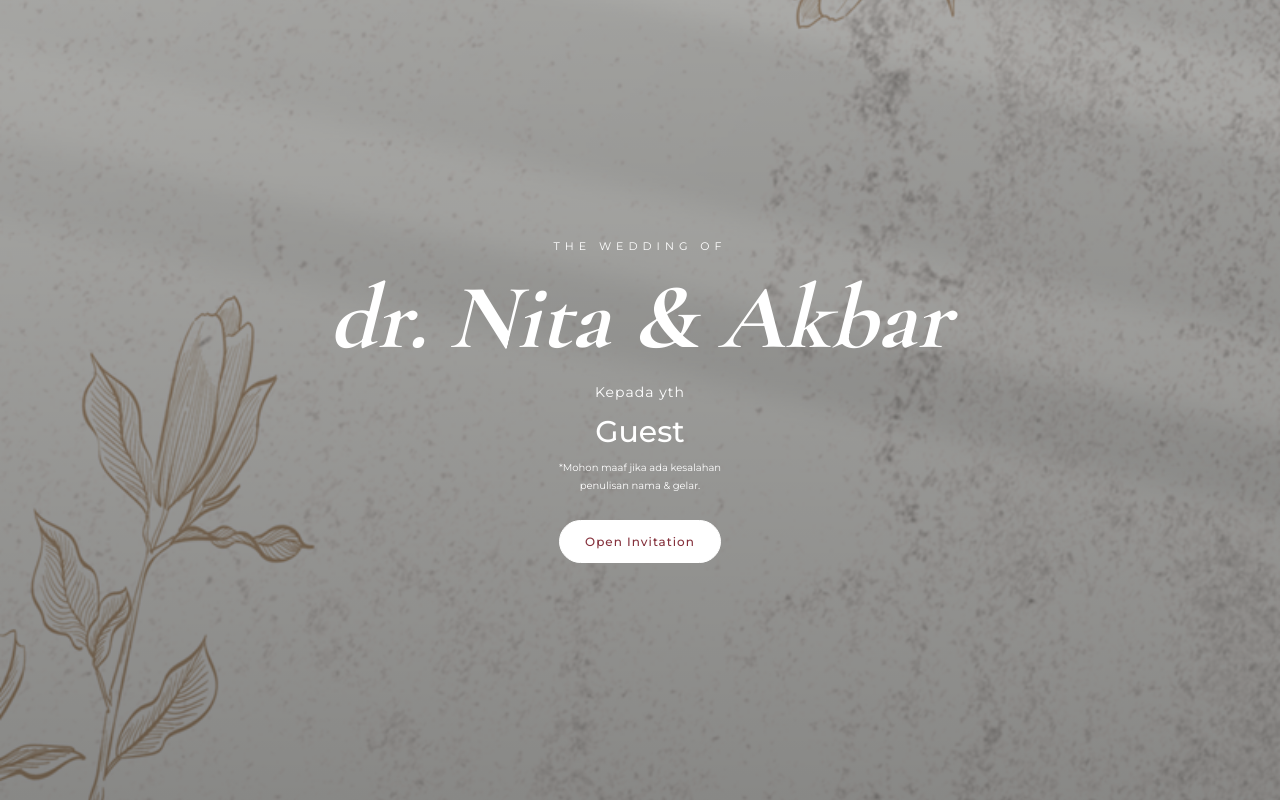
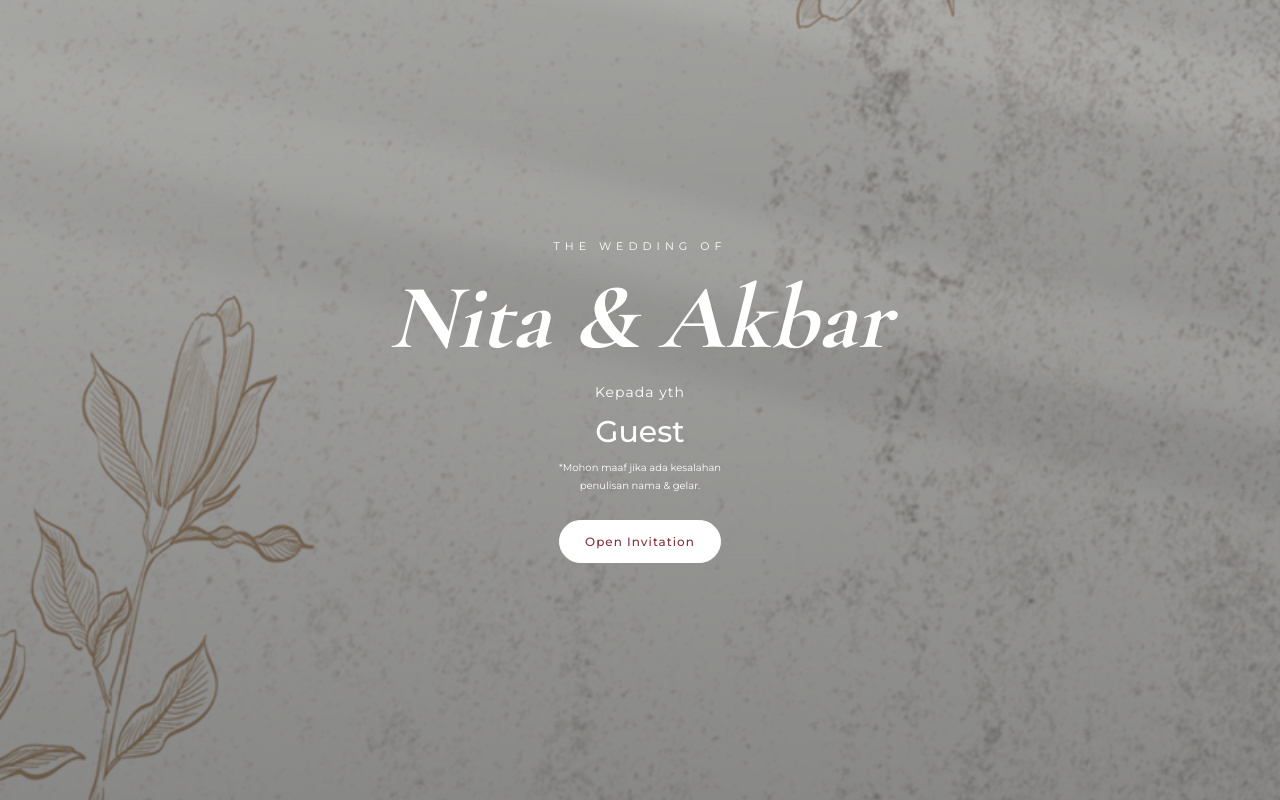
Before and after one commit to auliasuwito/nita-akbar, a plain HTML site: page index.html in a window 1280 px wide. Drawn offline with nearby package versions, Linux system fonts and the light colour scheme; a web font is replaced by a local one.

Commit message:
Remove 'dr.' from names in index.html

```diff
--- a/index.html
+++ b/index.html
@@ -796,7 +796,7 @@
   <section id="opening" class="opening">
     <div class="opening-inner" data-aos="fade-up" data-aos-duration="1000">
       <div class="eyebrow" data-aos="fade-down" data-aos-delay="100">The Wedding of</div>
-      <h1 data-aos="zoom-in" data-aos-delay="300"><i>dr. Nita & Akbar</i></h1>
+      <h1 data-aos="zoom-in" data-aos-delay="300"><i>Nita & Akbar</i></h1>
       <div class="invite-text" data-aos="fade-up" data-aos-delay="400">Kepada yth</div>
       <div class="guest" id="guestName" data-aos="fade-up" data-aos-delay="200">Guest</div>
       <div data-aos="fade-up" data-aos-delay="400" style="font-size: x-small;">*Mohon maaf jika ada
@@ -986,10 +986,10 @@
         <h2 class="section-title" data-aos="fade-up">Terima Kasih</h2>
         <p>Merupakan suatu kebahagiaan bagi kami apabila Bapak/Ibu/Saudara/i berkenan hadir dan memberikan doa restu.
         </p>
-        <p class="script" style="font-size:28px"><i>dr. Nita & Akbar</i></p>
+        <p class="script" style="font-size:28px"><i>Nita & Akbar</i></p>
       </div>
     </section>
-    <div class="footer">With love · dr. Nita & Akbar · 2026<br>Powered by isjhar@gmail.com</div>
+    <div class="footer">With love · Nita & Akbar · 2026<br>Powered by isjhar@gmail.com</div>
   </main>
 
   <!-- MODAL TRANSFER BANK -->
```
